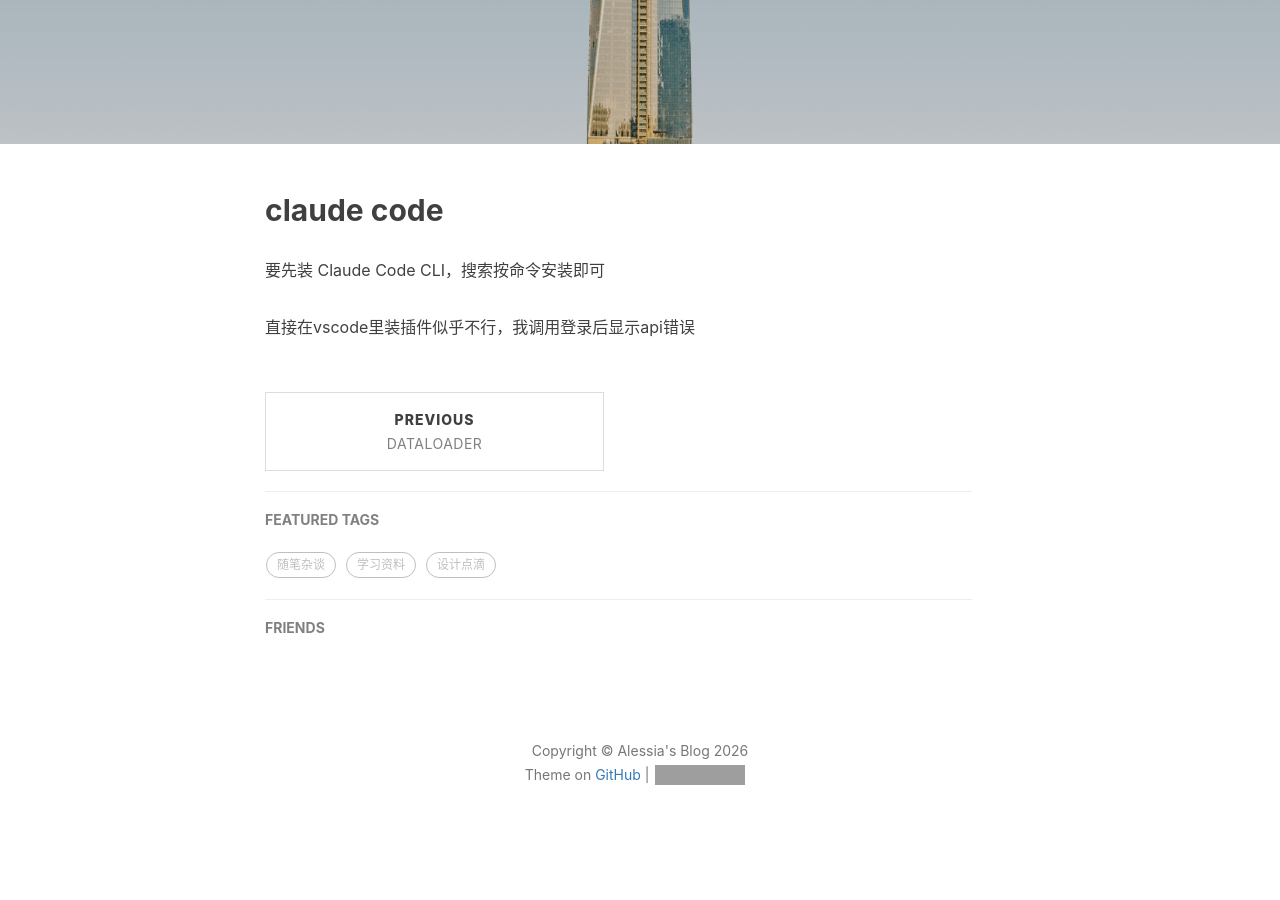
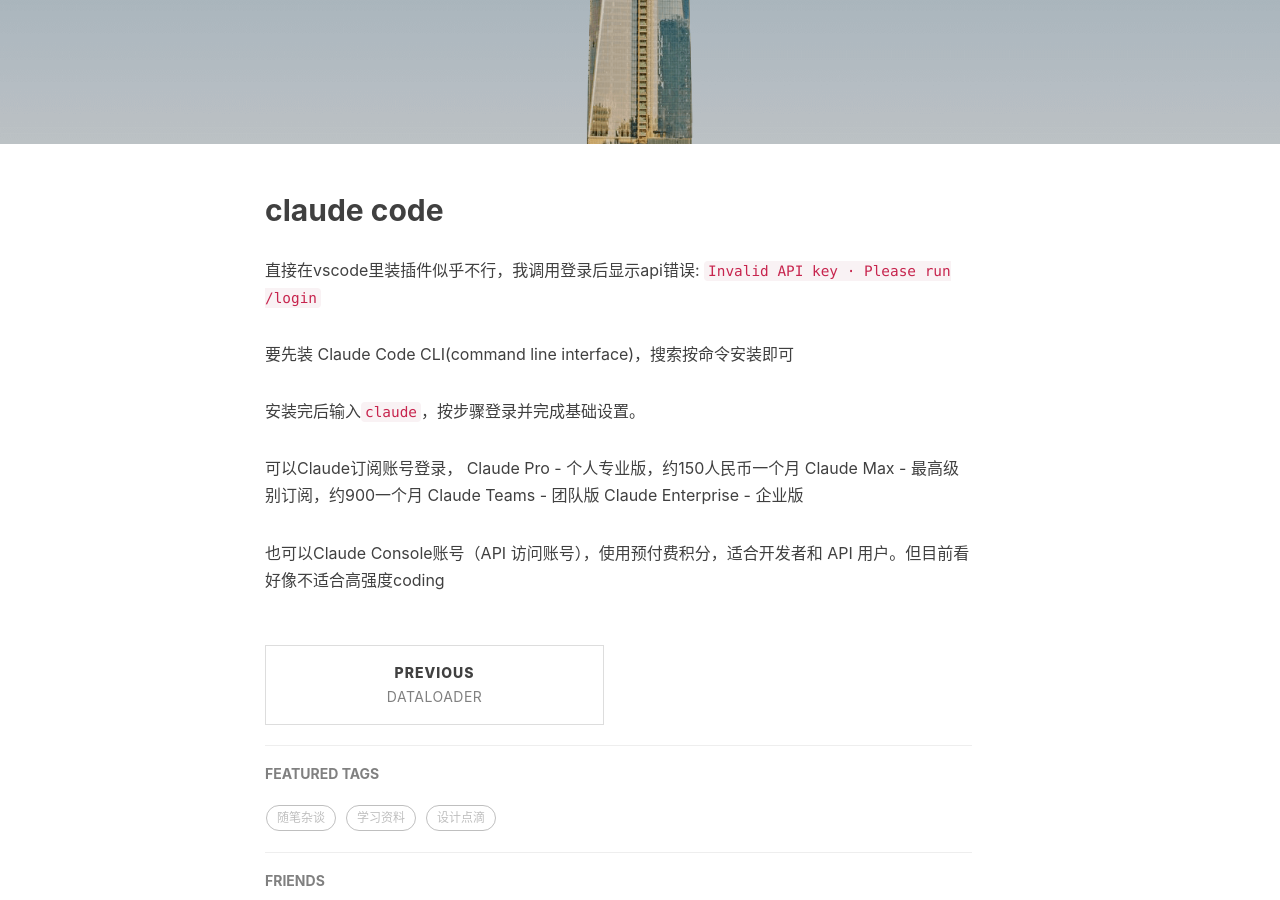
Before and after one commit to LIU-Alessia/LIU-Alessia.github.io, a Jekyll site: the page built from _posts/2026-02-04-AI-API.md, in a window 1280 px wide and 900 px high, scrolled down 379 px. Built offline with Jekyll 4.4.1, drawn with Linux system fonts in a browser that asks for light colours; nearby versions of some CDN libraries; comment, search, counter and statistics services are not loaded; before the commit the page ends 1258 px from its top, so only the background shows below that; grey boxes are pictures that could not be loaded.

Commit message:
img_test

```diff
--- a/_posts/2026-02-04-AI-API.md
+++ b/_posts/2026-02-04-AI-API.md
@@ -11,6 +11,17 @@ tags:
 ---
 
 ## claude code
-要先装 Claude Code CLI，搜索按命令安装即可
+直接在vscode里装插件似乎不行，我调用登录后显示api错误:
+`Invalid API key · Please run /login`
 
-直接在vscode里装插件似乎不行，我调用登录后显示api错误
+要先装 Claude Code CLI(command line interface)，搜索按命令安装即可
+
+安装完后输入`claude`，按步骤登录并完成基础设置。
+
+可以Claude订阅账号登录，
+Claude Pro - 个人专业版，约150人民币一个月
+Claude Max - 最高级别订阅，约900一个月
+Claude Teams - 团队版
+Claude Enterprise - 企业版
+
+也可以Claude Console账号（API 访问账号），使用预付费积分，适合开发者和 API 用户。但目前看好像不适合高强度coding
```
Also changed, not shown: _posts/2026-01-22-LSTM学习.md (+3 -3 lines).
